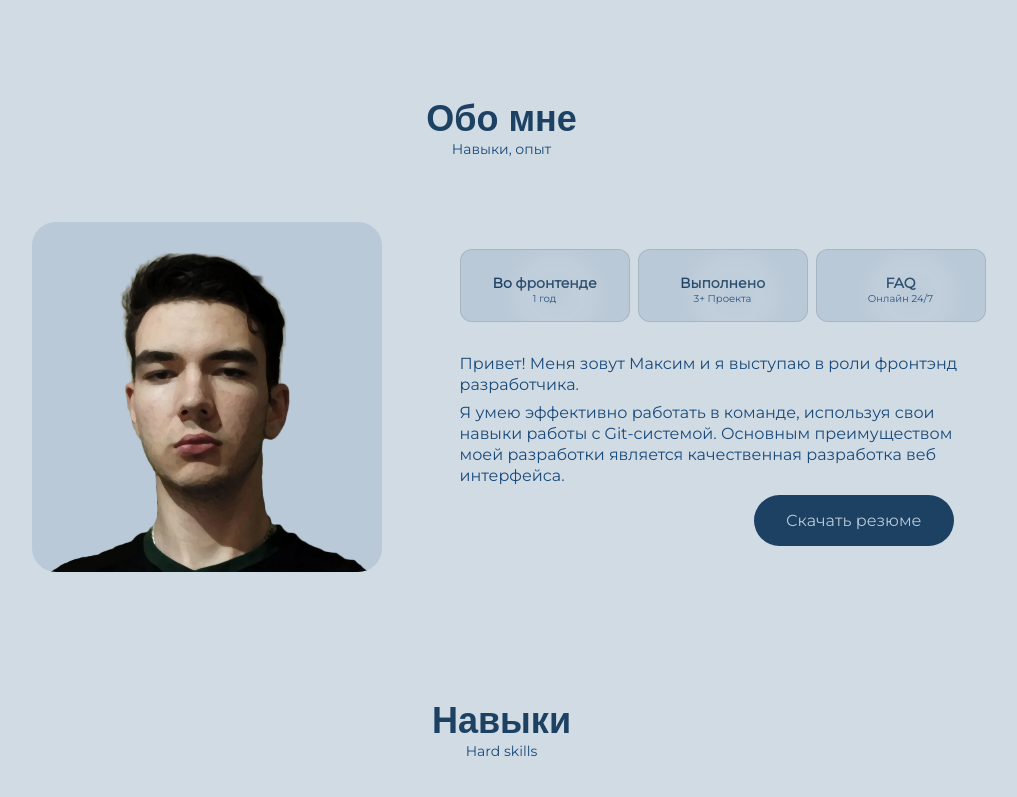
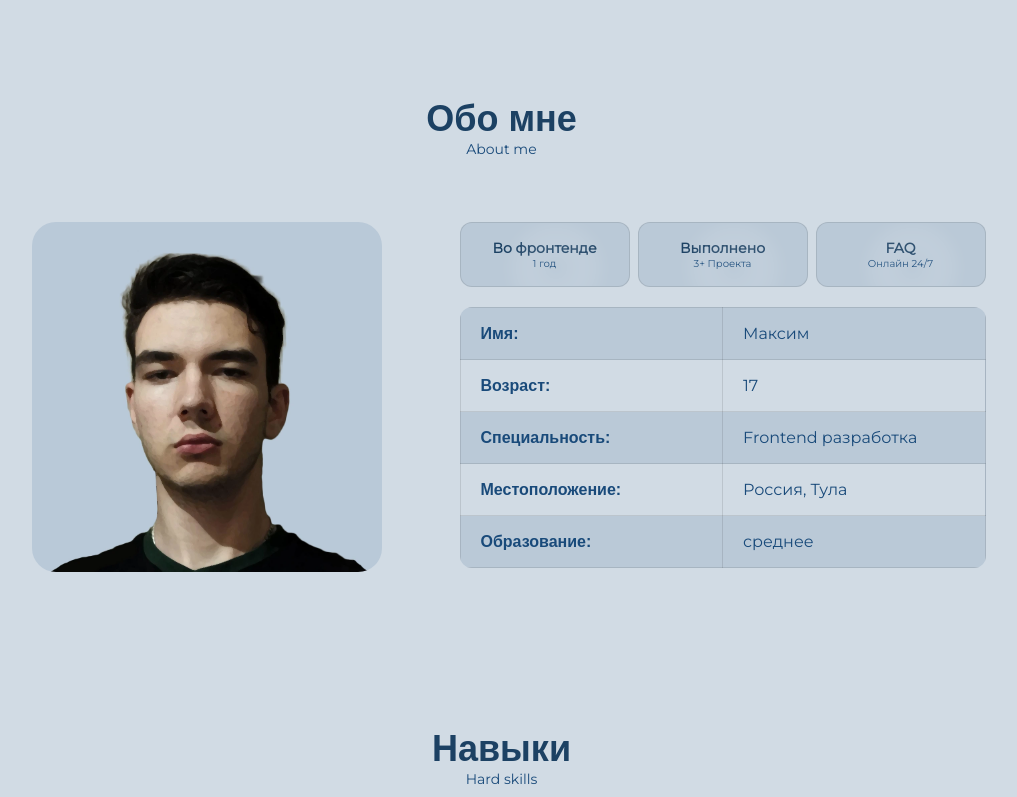
Before and after one commit to maxim-klenov/vite-portfolio, a React (Vite) app: page / in a window 1280 px wide. Shown: the part 655-1452 px from the top of the page, without its empty margins (131-1148 px from the left). Built offline with nearby package versions, Linux system fonts and the light colour scheme; a web font is replaced by a local one.

Commit message:
update - about

```diff
--- a/src/components/about/About.jsx
+++ b/src/components/about/About.jsx
@@ -6,9 +6,9 @@ const About = () => {
     return (
         <section className="about section" id="about">
             <h2 className="section__title">Обо мне</h2>
-            <span className="section__subtitle">Навыки, опыт</span>
+            <span className="section__subtitle">About me</span>
             <div className="about__container container grid">
-                <img src={AboutImg} className="about__img" alt="my face" />
+                <img src={AboutImg} className="about__img" alt="Мое лицо на голубом фоне " />
                 <Info />
             </div>
         </section>
--- a/src/components/about/Info.jsx
+++ b/src/components/about/Info.jsx
@@ -1,20 +1,17 @@
 import "./about.css";
-import CV from "/cv/cv_maxim-klenov.pdf";
+// import CV from "/cv/cv_maxim-klenov.pdf";
 
 const Info = () => {
     const infoItems = [
         {
-            icon: "bx bx-award",
             title: "Во фронтенде",
             subtitle: "1 год",
         },
         {
-            icon: "bx bx-briefcase-alt",
             title: "Выполнено",
             subtitle: "3+ Проекта",
         },
         {
-            icon: "bx bx-support",
             title: "FAQ",
             subtitle: "Онлайн 24/7",
         },
@@ -24,22 +21,45 @@ const Info = () => {
             <div className="about__info grid">
                 {infoItems.map((item, index) => (
                     <div key={index} className="about__box">
-                        <i className={`${item.icon} about__icon`}></i>
                         <h3 className="about__title">{item.title}</h3>
                         <span className="about__subtitle">{item.subtitle}</span>
                     </div>
                 ))}
             </div>
-
-            <p className="about__description">
-                Привет! Меня зовут Максим и я выступаю в роли фронтэнд разработчика.
-            </p>
-            <p className="about__description">
+            {/* =============== */}
+            {/* <p className="about__description">
                 Я умею эффективно работать в команде, используя свои навыки работы с Git-системой.
                 Основным преимуществом моей разработки является качественная разработка веб интерфейса.
-            </p>
+            </p> */}
 
-            <a
+            <address className="about__content">
+                <table className="about__content-table">
+                    <tbody>
+                        <tr className="about__content-row">
+                            <td className="about__content-column">Имя:</td>
+                            <td className="about__content-column">Максим</td>
+                        </tr>
+                        <tr className="about__content-row">
+                            <td className="about__content-column">Возраст:</td>
+                            <td className="about__content-column">17</td>
+                        </tr>
+                        <tr className="about__content-row">
+                            <td className="about__content-column">Специальность:</td>
+                            <td className="about__content-column">Frontend разработка</td>
+                        </tr>
+                        <tr className="about__content-row">
+                            <td className="about__content-column">Местоположение:</td>
+                            <td className="about__content-column">Россия, Тула</td>
+                        </tr>
+                        <tr className="about__content-row">
+                            <td className="about__content-column">Образование:</td>
+                            <td className="about__content-column">среднее</td>
+                        </tr>
+                    </tbody>
+                </table>
+            </address>
+
+            {/* <a
                 download="cv_max-klenov.pdf"
                 href={CV}
                 className="about__button button button--flex"
@@ -59,7 +79,7 @@ const Info = () => {
                     />
                 </svg>
                 <span> Скачать резюме</span>
-            </a>
+            </a> */}
         </div>
     );
 };
--- a/src/components/about/about.css
+++ b/src/components/about/about.css
@@ -2,6 +2,7 @@
     align-items: center;
     grid-template-columns: repeat(2, 1fr);
     column-gap: 4rem;
+    position: relative;
 }
 
 .about__img {
@@ -14,12 +15,12 @@
 .about__info {
     grid-template-columns: repeat(3, 170px);
     gap: 0.5rem;
-    margin-bottom: var(--mb-2);
+    margin-bottom: 20px;
 }
 
 .about__box {
     background-color: var(--container-color);
-    border: 1px solid #ccc; border: 1px solid rgba(0, 0, 0, 0.1);
+    border: 1px solid rgba(0, 0, 0, 0.1);
     border-radius: 0.75rem;
     text-align: center;
     padding: 1rem 1.25rem;
@@ -48,7 +49,7 @@
     font-size: 1.1rem;
     font-family: var(--font-semi-bold);
     font-weight: 600;
-    transform: translateY(-20px);
+    transform: translateY(-12px);
 }
 
 .about__box:hover > :is(.about__title, .about__icon)  {
@@ -80,13 +81,44 @@
     font-size: var(--tiny-font-size);
     transition: all 0.2s ease;
 }
-
-.about__description {
+/* ===================== */
+/* .about__description {
     padding: 0 0.4rem 0 0;
     margin-bottom: var(--mb-0-5);
     line-height: 1.3rem;
+} */
+.about__content {
+    border-radius: 0.75rem;
+    overflow: hidden;
+    font-style: normal;
+    margin-bottom: var(--mb-2);
+    background-color: var(--container-color);
 }
 
+.about__content-table {
+    padding: 0 0.4rem 0 0;
+    border-collapse: collapse;
+    width: 100%;
+    border-radius: 0.75rem;
+    padding: 1rem 1.25rem;
+}
+
+.about__content-row:nth-child(even){
+    background-color: var(--body-color);
+}
+
+.about__content-column {
+    width: 50%;
+    border-collapse: collapse;
+    border: 1px solid rgba(0, 0, 0, 0.1);
+    padding: 1rem 1.25rem;
+    text-align: left;
+}
+.about__content-column:first-child {
+    font-family: var(--font-semi-bold);
+    font-weight: 600;
+}
+/* ================ */
 .about__data a span{
     transition: transform 0.2s ease-out;
 }
@@ -113,6 +145,10 @@
 
 /*=============== BREAKPOINTS ===============*/
 @media screen and (max-width: 992px) {
+    .about__content {
+        max-width: 640px;
+        margin-inline: auto;
+    }
     .about__container {
         grid-template-columns: 1fr;
         row-gap: 1.5rem;
@@ -159,6 +195,10 @@
 }
 
 @media screen and (max-width: 450px) {
+    .about__content-row {
+        font-size: .75rem;
+        padding-inline: 16px;
+    }
     .about__img {
         width: 220px;
     }
```
